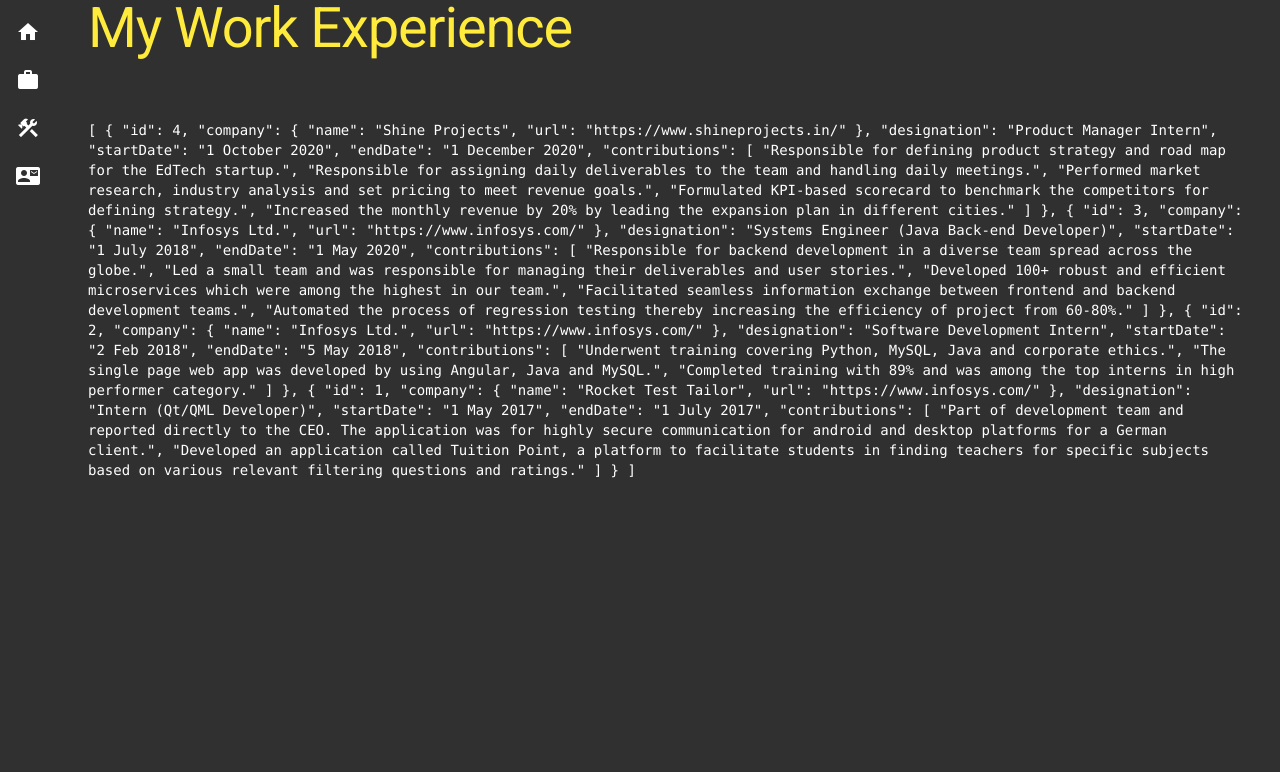
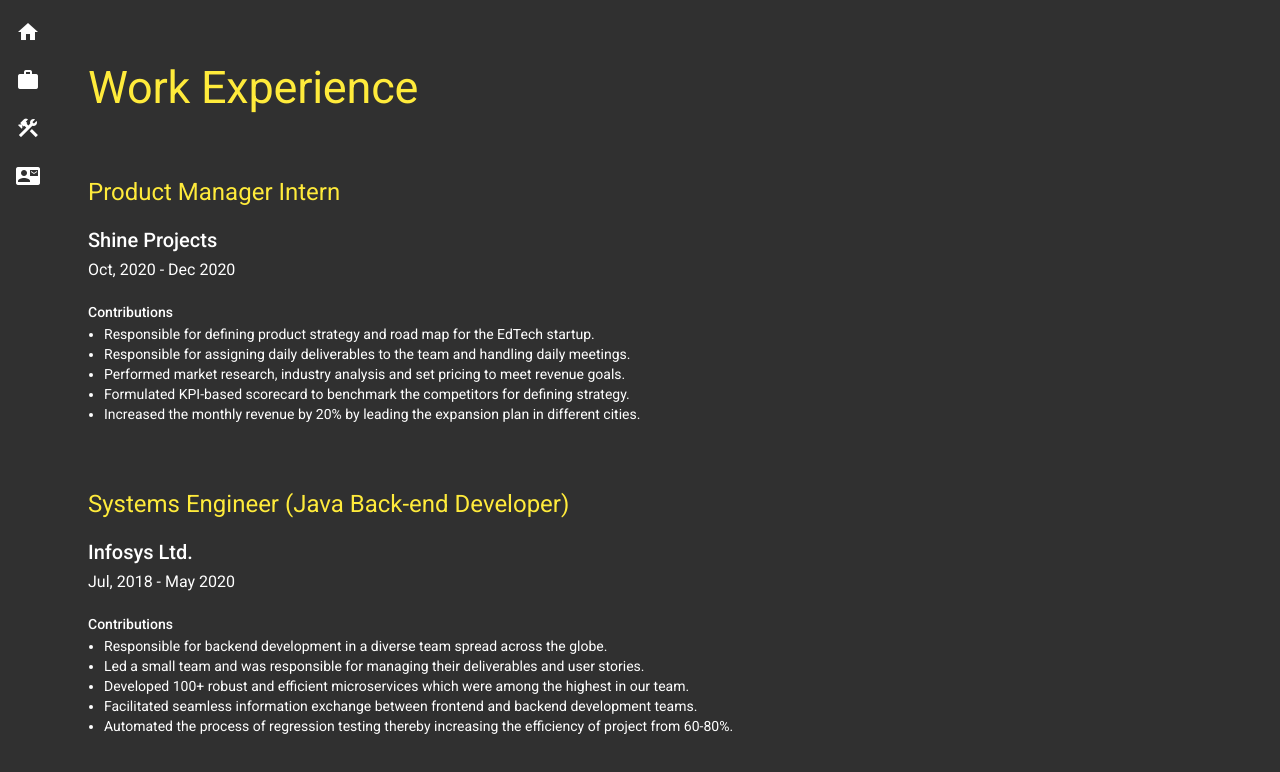
Before and after one commit to Pushpit-Virmani/PushpitVirmani_Resume, an Angular app: page /myWork in a window 1280 px wide. Shown: the top 772 px of the page. Built offline with nearby package versions, Linux system fonts and the light colour scheme.

Commit message:
Created ExpItemComponent - that displays a particular work experience item.

```diff
--- /dev/null
+++ b/src/app/routes/my-work/components/exp-item/exp-item.component.html
@@ -0,0 +1,21 @@
+<div class="mb-16">
+  <h1 class="mat-headline mat-text-primary">{{ expItem.designation }}</h1>
+  <h2 class="m-0 mat-title">
+    <a pvExternalLink href="{{ expItem.company.url }}">
+      {{ expItem.company.name }}
+    </a>
+  </h2>
+  <h3 class="mat-subheading-2">
+    {{ expItem.startDate | date: "MMM, y" }} -
+    {{ expItem.endDate | date: "MMM y" }}
+  </h3>
+  <ng-container *ngIf="expItem.contributions.length">
+    <div class="mat-body-2">Contributions</div>
+    <ul class="list-disc ml-4">
+      <li
+        *ngFor="let contribution of expItem.contributions"
+        [innerHTML]="contribution"
+      ></li>
+    </ul>
+  </ng-container>
+</div>
--- /dev/null
+++ b/src/app/routes/my-work/components/exp-item/exp-item.component.ts
@@ -0,0 +1,15 @@
+import { Component, Input, OnInit } from '@angular/core';
+import { WorkExpItem } from '@pv-models';
+
+@Component({
+  selector: 'pv-exp-item',
+  templateUrl: './exp-item.component.html',
+  styleUrls: ['./exp-item.component.scss'],
+})
+export class ExpItemComponent implements OnInit {
+  @Input() expItem!: WorkExpItem;
+
+  constructor() {}
+
+  ngOnInit(): void {}
+}
--- a/src/app/routes/my-work/components/my-work/my-work.component.html
+++ b/src/app/routes/my-work/components/my-work/my-work.component.html
@@ -1,11 +1,14 @@
-<header>
-  <h1 class="mat-display-3 mat-text-primary">My Work Experience</h1>
+<header class="mt-16">
+  <h1 class="mat-display-2 mat-text-primary">Work Experience</h1>
 </header>
 
 <main class="mat-body">
   <ng-container *ngIf="workExp$ | async as workExp; else loading">
     <ng-container *ngIf="workExp.data && !workExp.error; else error">
-      <code>{{ workExp.data | json }}</code>
+      <pv-exp-item
+        *ngFor="let expItem of workExp.data"
+        [expItem]="expItem"
+      ></pv-exp-item>
     </ng-container>
 
     <ng-template #error>Could not fetch work experience.</ng-template>
--- a/src/app/routes/my-work/my-work.module.ts
+++ b/src/app/routes/my-work/my-work.module.ts
@@ -3,11 +3,13 @@
 
 import { MyWorkRoutingModule } from './my-work-routing.module';
 import { MyWorkComponent } from './components/my-work/my-work.component';
+import { ExpItemComponent } from './components/exp-item/exp-item.component';
 import { WorkExpService } from '@pv-api';
+import { HyperlinkModule } from '@pv-modules';
 
 @NgModule({
-  declarations: [MyWorkComponent],
-  imports: [CommonModule, MyWorkRoutingModule],
+  declarations: [MyWorkComponent, ExpItemComponent],
+  imports: [CommonModule, MyWorkRoutingModule, HyperlinkModule],
   providers: [WorkExpService],
 })
 export class MyWorkModule {}
```
Also changed, not shown: src/app/routes/my-work/components/exp-item/exp-item.component.scss (added), 1 other file (tests, documents, lock files or other folders).
